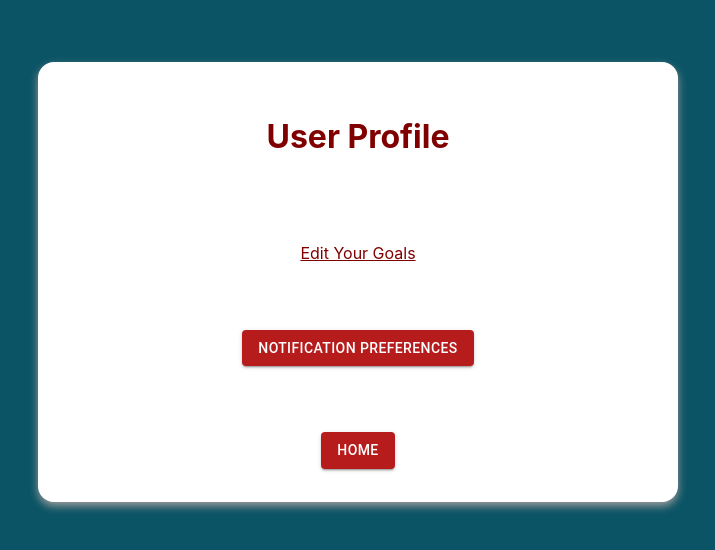
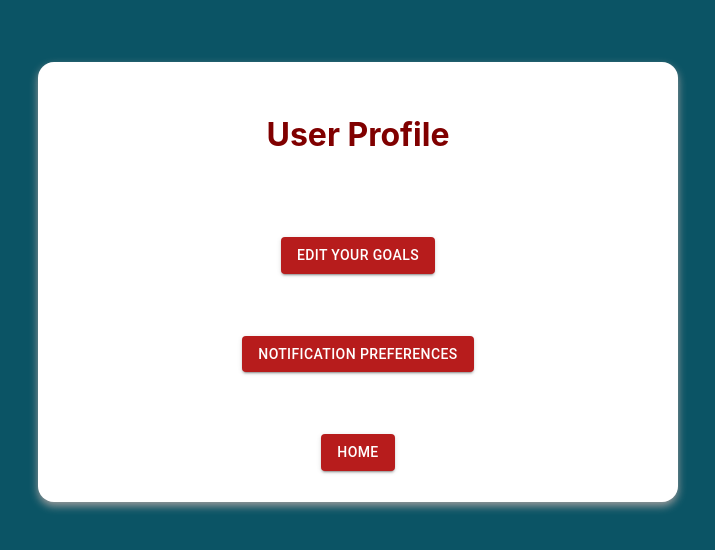
Before and after one commit to ronKovler/SleepMedic, a React (Create React App) app in the folder sleepmedic/: page /profilepage in a window 1280 px wide. Shown: the part 118-668 px from the top of the page, without its empty margins (282-997 px from the left). Built offline with nearby package versions, Linux system fonts and the light colour scheme; what react-auth-kit would draw is missing.

Commit message:
quick change to ProfilePage

```diff
--- a/sleepmedic/src/Components/ProfilePage.js
+++ b/sleepmedic/src/Components/ProfilePage.js
@@ -13,7 +13,9 @@ function OpenProfilePage() {
         <div className="sleep-medic-container">
             <div className="profile-page-form">
                 <h1>User Profile</h1>
-                <Link to="/editgoal" style={{color: "maroon"}}>Edit Your Goals</Link>
+                <Link to="/editgoal">
+                    <Button variant="contained">Edit Your Goals</Button>
+                </Link>
                 <Link to="/notificationspage">
                     <Button variant="contained">Notification Preferences</Button>
                 </Link>
```
